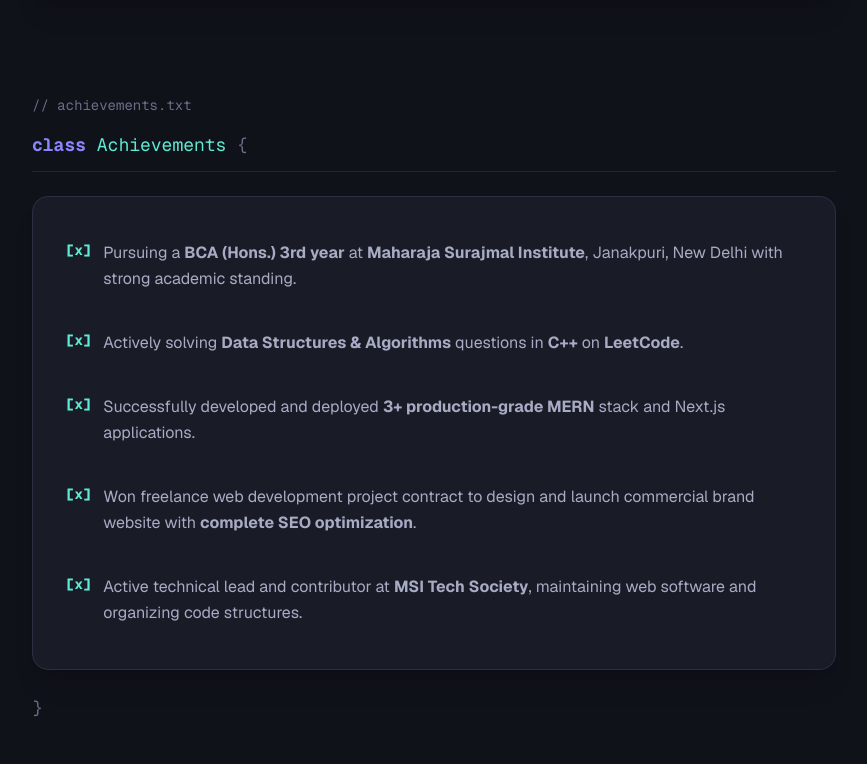
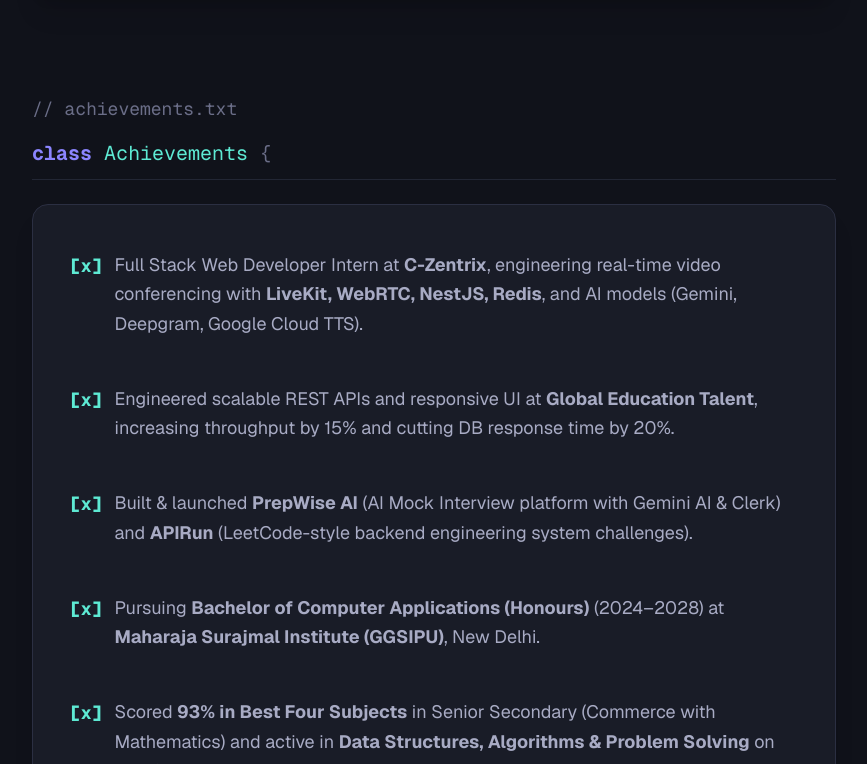
Before and after one commit to MayankJoshi540/personal-portfolio, a Next.js app: page / in a window 1280 px wide. Shown: the part 4276-5040 px from the top of the page, without its empty margins (350-1217 px from the left). Built offline with nearby package versions, Linux system fonts and the light colour scheme.

Commit message:
update: src/components/sections/Achievements.tsx

```diff
--- a/src/components/sections/Achievements.tsx
+++ b/src/components/sections/Achievements.tsx
@@ -1,49 +1,77 @@
 "use client";
 
+import { useRef } from "react";
+import { useGSAP } from "@gsap/react";
+import gsap from "gsap";
+import { ScrollTrigger } from "gsap/ScrollTrigger";
+
 export default function Achievements() {
+  const containerRef = useRef<HTMLElement>(null);
+
   const achievements = [
     {
-      text: "Pursuing a <strong>BCA (Hons.) 3rd year</strong> at <strong>Maharaja Surajmal Institute</strong>, Janakpuri, New Delhi with strong academic standing."
+      text: "Full Stack Web Developer Intern at <strong>C-Zentrix</strong>, engineering real-time video conferencing with <strong>LiveKit, WebRTC, NestJS, Redis</strong>, and AI models (Gemini, Deepgram, Google Cloud TTS)."
     },
     {
-      text: "Actively solving <strong>Data Structures &amp; Algorithms</strong> questions in <strong>C++</strong> on <strong>LeetCode</strong>."
+      text: "Engineered scalable REST APIs and responsive UI at <strong>Global Education Talent</strong>, increasing throughput by 15% and cutting DB response time by 20%."
     },
     {
-      text: "Successfully developed and deployed <strong>3+ production-grade MERN</strong> stack and Next.js applications."
+      text: "Built & launched <strong>PrepWise AI</strong> (AI Mock Interview platform with Gemini AI & Clerk) and <strong>APIRun</strong> (LeetCode-style backend engineering system challenges)."
     },
     {
-      text: "Won freelance web development project contract to design and launch commercial brand website with <strong>complete SEO optimization</strong>."
+      text: "Pursuing <strong>Bachelor of Computer Applications (Honours)</strong> (2024–2028) at <strong>Maharaja Surajmal Institute (GGSIPU)</strong>, New Delhi."
     },
     {
-      text: "Active technical lead and contributor at <strong>MSI Tech Society</strong>, maintaining web software and organizing code structures."
+      text: "Scored <strong>93% in Best Four Subjects</strong> in Senior Secondary (Commerce with Mathematics) and active in <strong>Data Structures, Algorithms & Problem Solving</strong> on LeetCode."
     }
   ];
 
+  useGSAP(
+    () => {
+      gsap.registerPlugin(ScrollTrigger);
+
+      gsap.from(".gsap-ach-item", {
+        opacity: 0,
+        x: -20,
+        stagger: 0.1,
+        duration: 0.5,
+        ease: "power2.out",
+        clearProps: "all",
+        scrollTrigger: {
+          trigger: containerRef.current,
+          start: "top 95%",
+          once: true
+        }
+      });
+    },
+    { scope: containerRef }
+  );
+
   return (
-    <section id="achievements" className="scroll-mt-[60px] md:scroll-mt-[100px] mb-24">
-      <div className="font-mono text-sm text-text-dim mb-4 select-none">// achievements.txt</div>
+    <section ref={containerRef} id="achievements" className="scroll-mt-[60px] md:scroll-mt-[100px] mb-24 min-w-0">
+      <div className="font-mono text-lg text-text-dim mb-4 select-none">// achievements.txt</div>
 
-      <div className="font-mono text-base md:text-lg mb-6 border-b border-editor-border-soft pb-3">
+      <div className="font-mono text-xl mb-6 border-b border-editor-border-soft pb-3">
         <span className="text-accent-violet font-bold">class</span>{" "}
         <span className="text-accent-teal">Achievements</span> <span className="text-text-dim">{"{"}</span>
       </div>
 
-      <div className="bg-editor-panel border border-editor-border rounded-2xl p-6 md:p-8 font-mono text-sm shadow-xl space-y-4">
+      <div className="bg-editor-panel border border-editor-border rounded-2xl p-5 sm:p-7 md:p-8 font-mono text-base sm:text-lg shadow-xl space-y-4 sm:space-y-5 min-w-0">
         {achievements.map((ach, idx) => (
           <div
             key={idx}
-            className="flex items-start p-2.5 -mx-2.5 rounded-lg hover:bg-editor-panel-alt/40 border border-transparent hover:border-editor-border/40 transition-all duration-150 group"
+            className="gsap-ach-item flex items-start p-2.5 sm:p-3 -mx-2 rounded-lg hover:bg-editor-panel-alt/40 border border-transparent hover:border-editor-border/40 transition-all duration-150 group min-w-0"
           >
-            <span className="text-accent-teal font-extrabold mr-3 select-none group-hover:text-accent-amber transition-colors">[x]</span>
+            <span className="text-accent-teal font-extrabold text-base sm:text-lg mr-3 select-none group-hover:text-accent-amber transition-colors flex-shrink-0 mt-0.5">[x]</span>
             <div
-              className="text-text-mid font-sans text-sm md:text-base leading-relaxed group-hover:text-text-high transition-colors"
+              className="text-text-mid font-sans text-base sm:text-lg leading-relaxed group-hover:text-text-high transition-colors min-w-0 break-words flex-1"
               dangerouslySetInnerHTML={{ __html: ach.text }}
             />
           </div>
         ))}
       </div>
 
-      <div className="font-mono text-base md:text-lg text-text-dim mt-6 select-none">
+      <div className="font-mono text-xl text-text-dim mt-6 select-none">
         {"}"}
       </div>
     </section>
```
